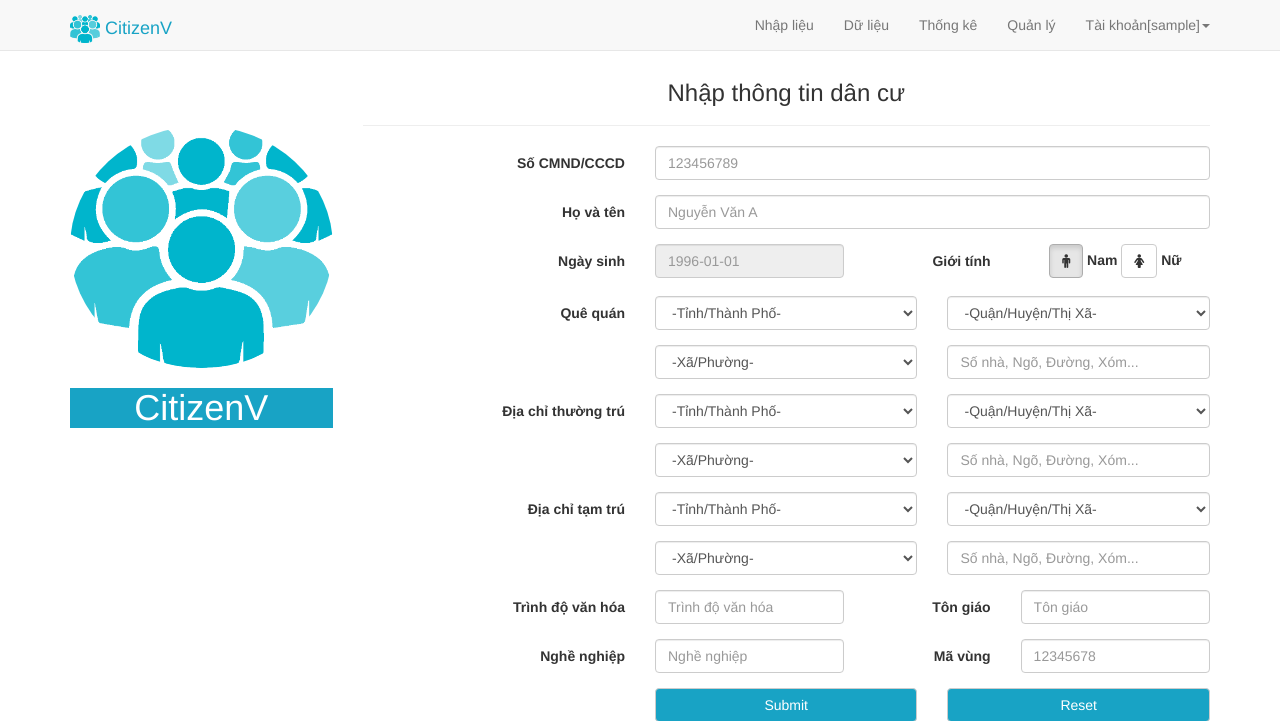
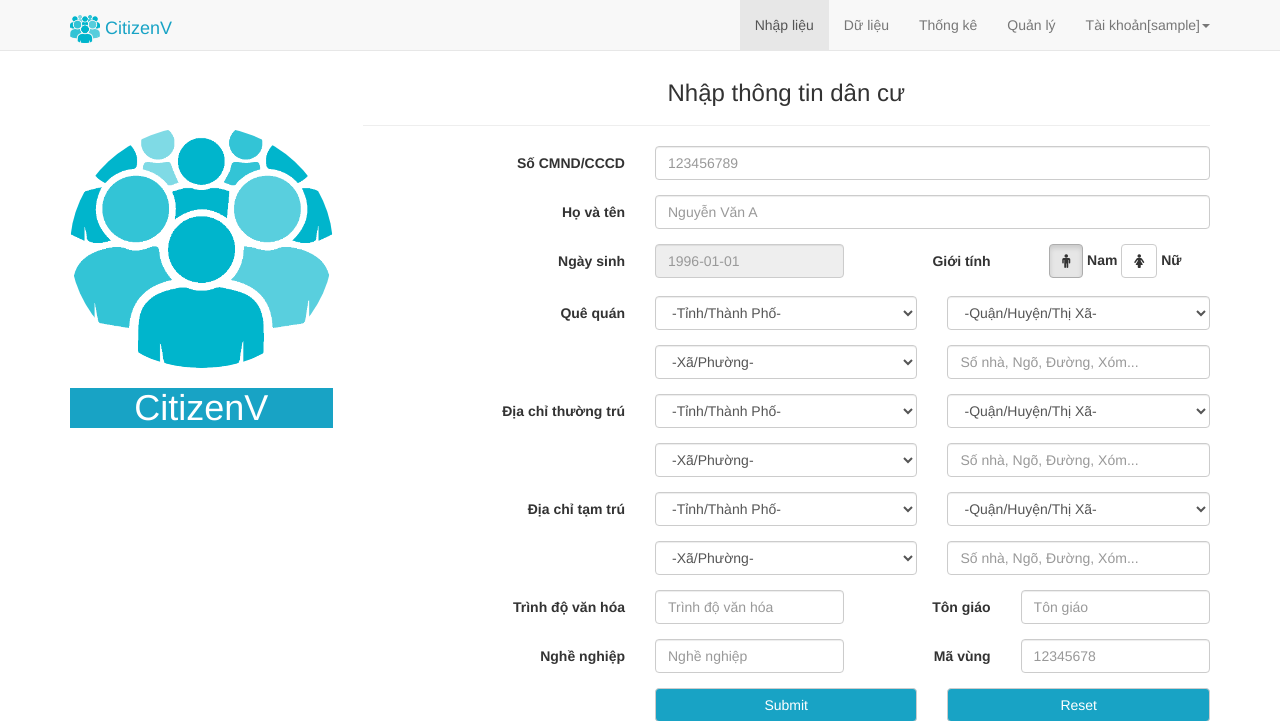
Before and after one commit to VuDucGiang/citizenV, a PHP site: page /views/homeView.php in a window 1280 px wide. Shown: the top 721 px of the page. Run offline with PHP 8.4, Linux system fonts and the light colour scheme; the visitor is signed in with stand-in values (Sample User, id 1); some libraries are stand-ins or nearby versions.

Commit message:
fix minor bugs

```diff
--- a/public/manage.json
+++ b/public/manage.json
@@ -1,5 +1 @@
-<<<<<<< HEAD
 {"status":"OK","data":[{"id":"5","username":"01","password":"123","ngaydong":"2021-12-31","donvi":"Hà Nội","tiendo":"Chưa hoàn thành"}]}
-=======
-{"status":"OK","data":[{"id":"5","username":"01","password":"123","ngaydong":"2021-12-31"}]}
->>>>>>> c74ad9a11a92c14d22ad7480d4835fdda1063de7
--- a/views/homeView.php
+++ b/views/homeView.php
@@ -63,7 +63,7 @@
         <div class="collapse navbar-collapse" id="bs-example-navbar-collapse-1">
           <ul class="nav navbar-nav navbar-right">
 
-            <li <?php if (isset($_GET['page']) && $_GET['page']=='1' ) echo 'class="active"' ?> >
+            <li <?php if (!isset($_GET['page']) || (isset($_GET['page']) && $_GET['page']=='1')) echo 'class="active"' ?> >
               <a href="?page=1">Nhập liệu</a>
             </li>
 
```
Also changed, not shown: public/info.json (line endings or trailing spaces).
